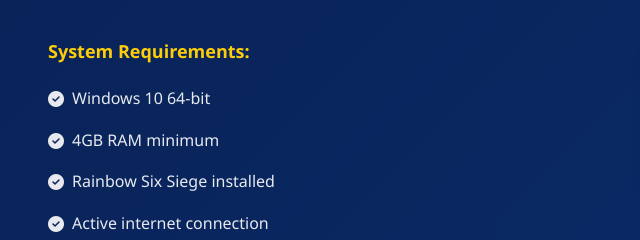
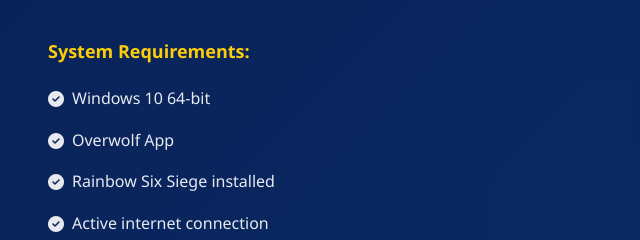
Before and after one commit to SiegeMind/siegemind.github.io, a plain HTML site: page index.html in a window 1280 px wide. Shown: the part 3200-3440 px from the top of the page, 16-656 px from the left. Drawn offline with Linux system fonts and the light colour scheme.

Commit message:
fix requirements

```diff
--- a/index.html
+++ b/index.html
@@ -389,7 +389,7 @@
             <h3>System Requirements:</h3>
             <ul class="requirements-list">
               <li><i class="fas fa-check-circle"></i> Windows 10 64-bit</li>
-              <li><i class="fas fa-check-circle"></i> 4GB RAM minimum</li>
+              <li><i class="fas fa-check-circle"></i> Overwolf App</li>
               <li>
                 <i class="fas fa-check-circle"></i> Rainbow Six Siege
                 installed
```
